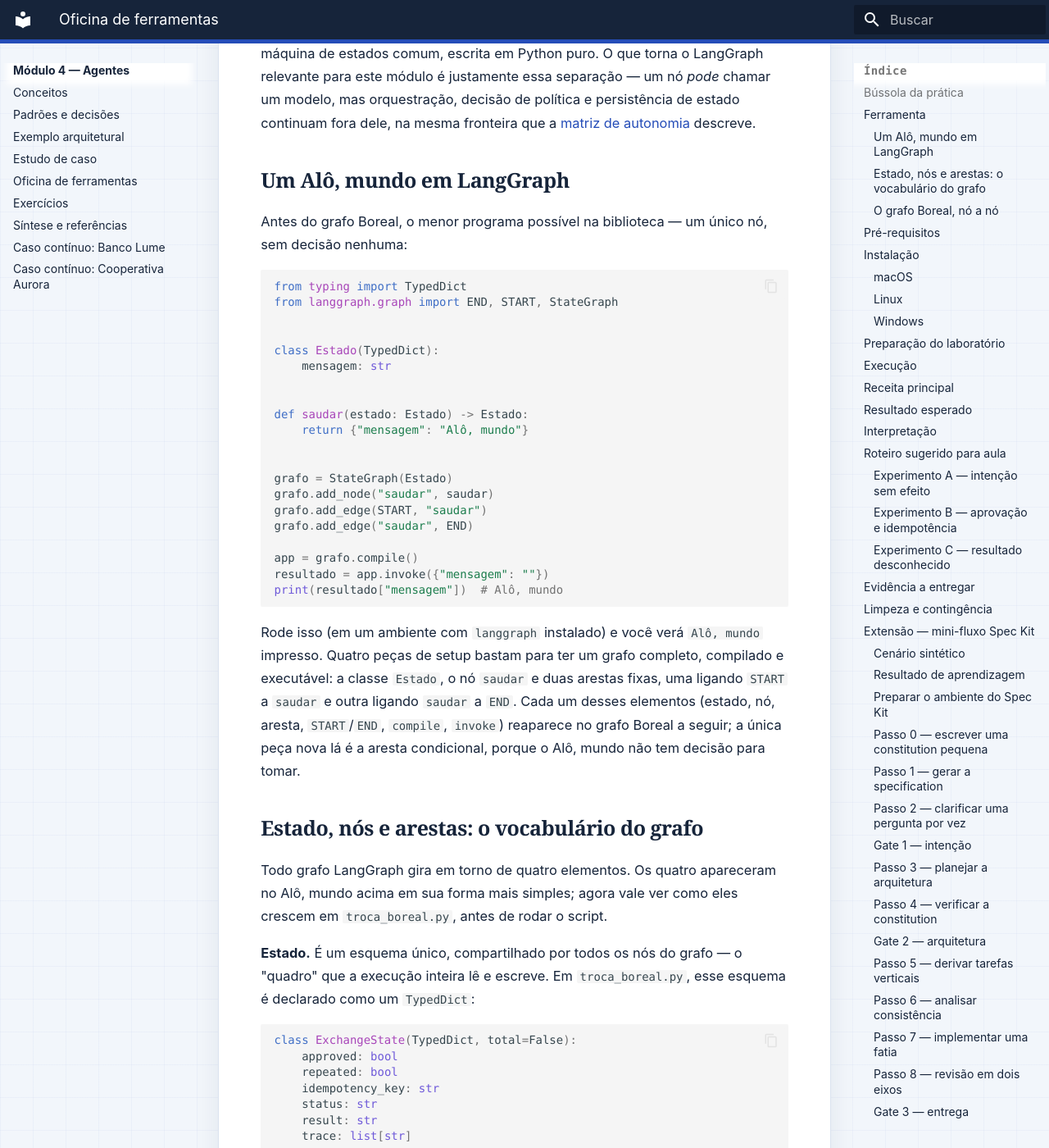
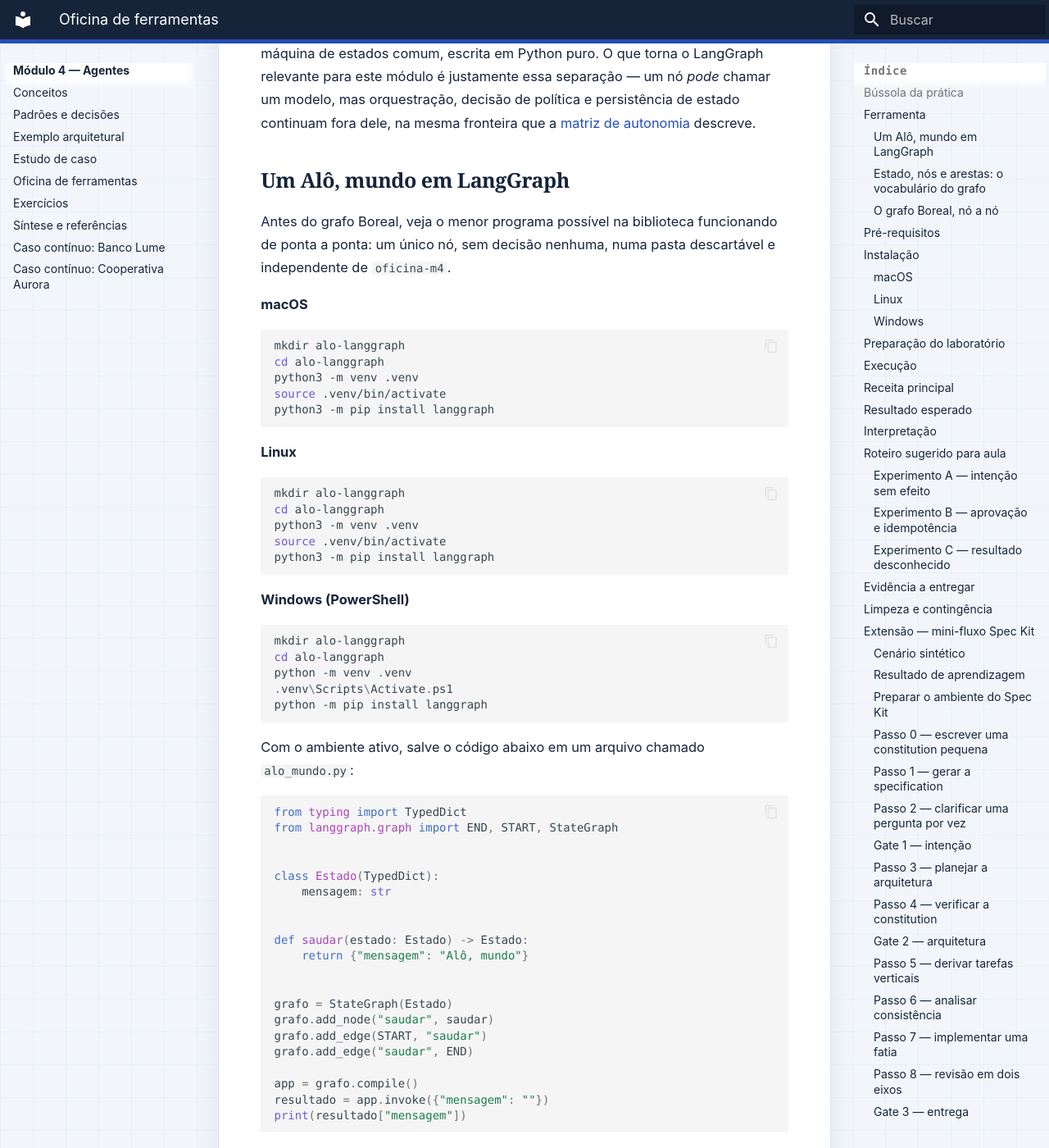
Before and after one commit to aulas-marco/arquitetura-solucoes-ia-generativa, an MkDocs documentation site: the page built from docs/modulo-4-agentes/oficina-de-ferramentas.md, in a window 1280 px wide and 1400 px high, scrolled down 1502 px. Shown: the whole window at 82% size. Built offline with MkDocs 1.6.1 and Material for MkDocs 9.7.7, drawn with Linux system fonts in a browser that asks for light colours; some of the changed text lies outside the part shown.

Commit message:
docs(mod4): torna o Alô, mundo do LangGraph autocontido
"Rode isso e você verá Alô, mundo impresso" não dizia como: faltava
instalação, como salvar o arquivo e a saída esperada. Adiciona os
comandos de setup (macOS/Linux/Windows, pasta descartável própria,
independente de oficina-m4), o passo de salvar o código em
alo_mundo.py, o comando de execução e a saída exata. Passo a passo
seguido do zero, num ambiente limpo, antes de publicar.

Portões de qualidade conferidos: unittest (136 testes),
validate_content.py --module modulo-4-agentes (0 erros) e
mkdocs build --strict.

Co-Authored-By: Claude Sonnet 5 <noreply@anthropic.com>

````diff
--- a/docs/modulo-4-agentes/oficina-de-ferramentas.md
+++ b/docs/modulo-4-agentes/oficina-de-ferramentas.md
@@ -25,7 +25,39 @@ Ao final, você conseguirá localizar, num trace, o ponto exato em que uma inten
 
 ### Um Alô, mundo em LangGraph
 
-Antes do grafo Boreal, o menor programa possível na biblioteca — um único nó, sem decisão nenhuma:
+Antes do grafo Boreal, veja o menor programa possível na biblioteca funcionando de ponta a ponta: um único nó, sem decisão nenhuma, numa pasta descartável e independente de `oficina-m4`.
+
+**macOS**
+
+```bash
+mkdir alo-langgraph
+cd alo-langgraph
+python3 -m venv .venv
+source .venv/bin/activate
+python3 -m pip install langgraph
+```
+
+**Linux**
+
+```bash
+mkdir alo-langgraph
+cd alo-langgraph
+python3 -m venv .venv
+source .venv/bin/activate
+python3 -m pip install langgraph
+```
+
+**Windows (PowerShell)**
+
+```powershell
+mkdir alo-langgraph
+cd alo-langgraph
+python -m venv .venv
+.venv\Scripts\Activate.ps1
+python -m pip install langgraph
+```
+
+Com o ambiente ativo, salve o código abaixo em um arquivo chamado `alo_mundo.py`:
 
 ```python
 from typing import TypedDict
@@ -47,10 +79,22 @@ grafo.add_edge("saudar", END)
 
 app = grafo.compile()
 resultado = app.invoke({"mensagem": ""})
-print(resultado["mensagem"])  # Alô, mundo
+print(resultado["mensagem"])
 ```
 
-Rode isso (em um ambiente com `langgraph` instalado) e você verá `Alô, mundo` impresso. Quatro peças de setup bastam para ter um grafo completo, compilado e executável: a classe `Estado`, o nó `saudar` e duas arestas fixas, uma ligando `START` a `saudar` e outra ligando `saudar` a `END`. Cada um desses elementos (estado, nó, aresta, `START`/`END`, `compile`, `invoke`) reaparece no grafo Boreal a seguir; a única peça nova lá é a aresta condicional, porque o Alô, mundo não tem decisão para tomar.
+Execute:
+
+```bash
+python3 alo_mundo.py
+```
+
+A saída é uma única linha, sem nada a mais:
+
+```text
+Alô, mundo
+```
+
+Quatro peças de setup bastam para ter um grafo completo, compilado e executável: a classe `Estado`, o nó `saudar` e duas arestas fixas, uma ligando `START` a `saudar` e outra ligando `saudar` a `END`. Cada um desses elementos (estado, nó, aresta, `START`/`END`, `compile`, `invoke`) reaparece no grafo Boreal a seguir; a única peça nova lá é a aresta condicional, porque o Alô, mundo não tem decisão para tomar. Terminada a leitura desta seção, apague `alo-langgraph` — ela não tem relação com a pasta `oficina-m4` que você vai criar na Instalação, mais abaixo.
 
 ### Estado, nós e arestas: o vocabulário do grafo
 
````
